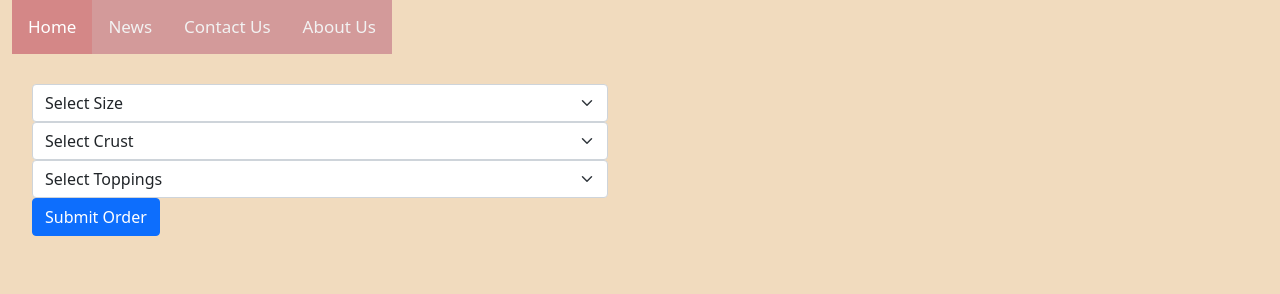
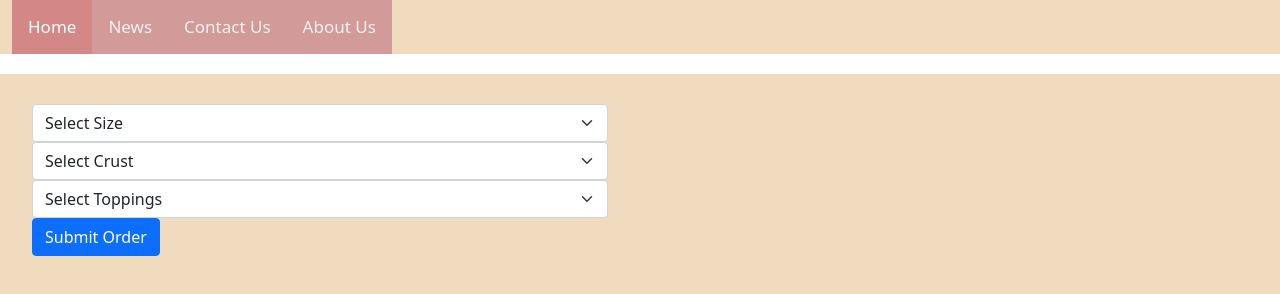
Before and after one commit to ElsieLearnsToCode/Tezza-s_Pizzeria, a plain HTML site: page index.html in a window 1280 px wide. Drawn offline with nearby package versions, Linux system fonts and the light colour scheme; files whose address does not match are found by name.

Commit message:
add css rules to style the form components

```diff
--- a/CSS/style.css
+++ b/CSS/style.css
@@ -30,3 +30,9 @@
   padding: 20px;
   margin: 10px auto;
 }
+
+.form-container {
+    display: flex;
+    flex-direction: column;
+    margin: 20px 0px;
+}
--- a/index.html
+++ b/index.html
@@ -22,11 +22,11 @@
         </div>
     </div>
     <!-- User Input Form -->
-    <div class="container-fluid">
+    <div class="container-fluid form-container">
         <div class="row">
             <div class="col-md-6">
                 <div class="form">
-                    <form action="">
+                    <form>
                         <select class="form-select pizza-size" id="select-size" required>
                             <option selected>Select Size</option>
                             <option value="300" label="Small">Small</option>
```
